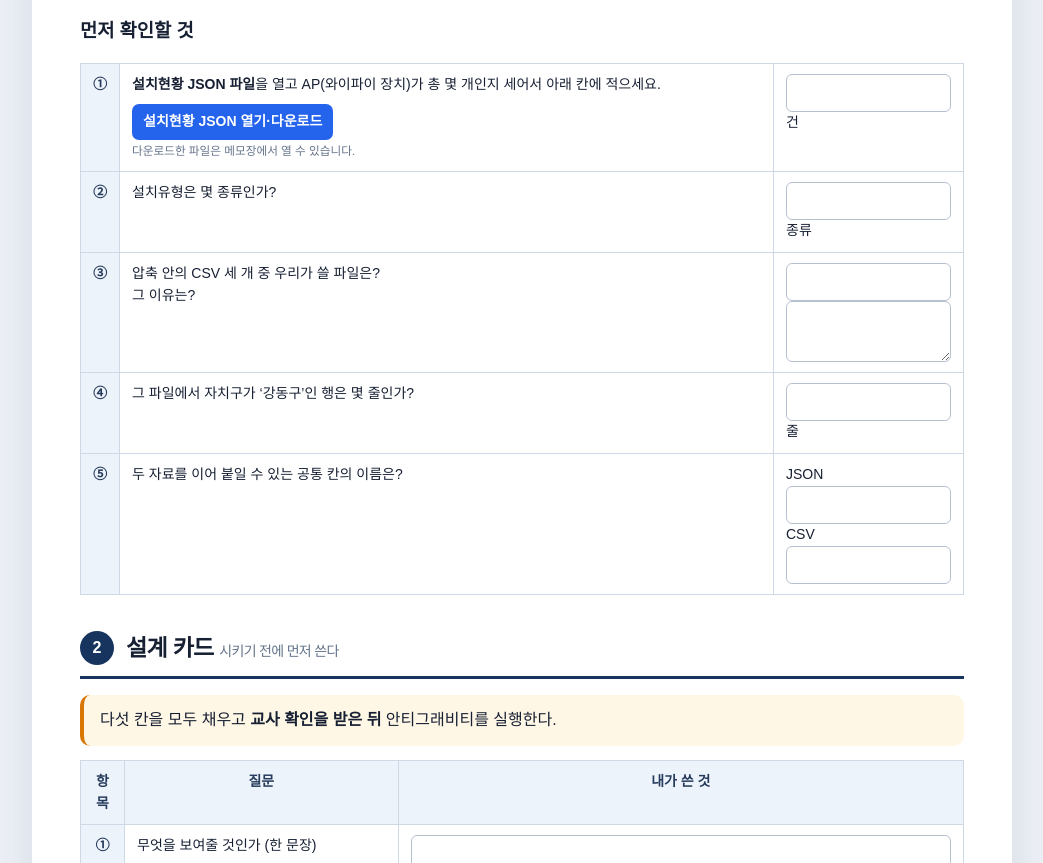
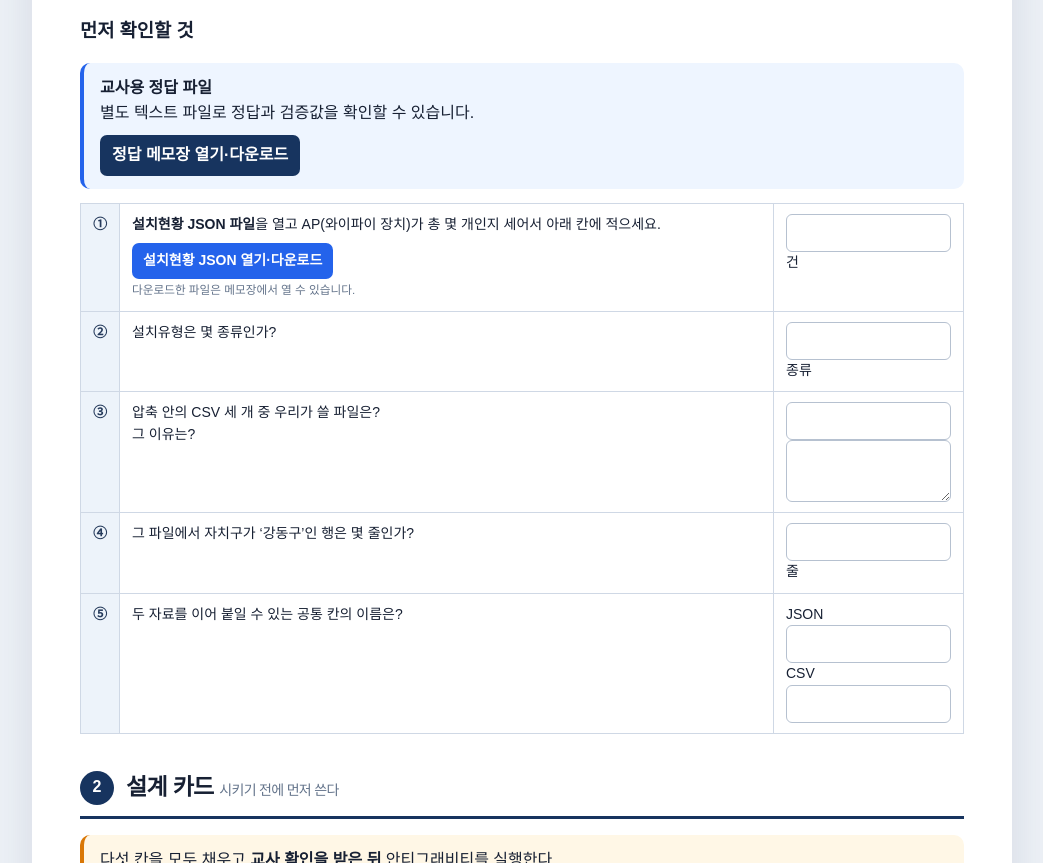
Before and after one commit to shinekim0486/network-programming-open-class, a plain HTML site: page worksheet.html in a window 1280 px wide. Shown: the part 1223-2086 px from the top of the page, without its empty margins (118-1161 px from the left). Drawn offline with Linux system fonts and the light colour scheme.

Commit message:
실습 정답 메모장 파일 추가

```diff
--- a/worksheet.html
+++ b/worksheet.html
@@ -31,7 +31,7 @@ WF201103,강동구,3155.4433001
 GD130050,강동구,1233.1168773
 WF201101,강동구,1142.5172677
 ...</pre></div></div>
-<h3>먼저 확인할 것</h3><table><tbody><tr><th style="width:36px">①</th><td><strong>설치현황 JSON 파일</strong>을 열고 AP(와이파이 장치)가 총 몇 개인지 세어서 아래 칸에 적으세요.<br><a href="gangdong-wifi-installation.json" target="_blank" download style="display:inline-block;margin-top:8px;padding:7px 11px;border-radius:7px;background:#2463eb;color:#fff;text-decoration:none;font-weight:800">설치현황 JSON 열기·다운로드</a><br><small style="color:#64748b">다운로드한 파일은 메모장에서 열 수 있습니다.</small></td><td style="width:190px"><input class="blank line" data-save aria-label="AP 건수"> 건</td></tr><tr><th>②</th><td>설치유형은 몇 종류인가?</td><td><input class="blank line" data-save aria-label="설치유형 수"> 종류</td></tr><tr><th>③</th><td>압축 안의 CSV 세 개 중 우리가 쓸 파일은?<br>그 이유는?</td><td><input class="blank line" data-save aria-label="사용할 CSV"><textarea class="blank" data-save aria-label="CSV 선택 이유"></textarea></td></tr><tr><th>④</th><td>그 파일에서 자치구가 ‘강동구’인 행은 몇 줄인가?</td><td><input class="blank line" data-save aria-label="강동구 행 수"> 줄</td></tr><tr><th>⑤</th><td>두 자료를 이어 붙일 수 있는 공통 칸의 이름은?</td><td>JSON <input class="blank line" data-save aria-label="JSON 공통 칸">CSV <input class="blank line" data-save aria-label="CSV 공통 칸"></td></tr></tbody></table>
+<h3>먼저 확인할 것</h3><div class="tip"><strong>교사용 정답 파일</strong><br>별도 텍스트 파일로 정답과 검증값을 확인할 수 있습니다.<br><a href="answer-key.txt" target="_blank" download style="display:inline-block;margin-top:9px;padding:8px 12px;border-radius:7px;background:#17345f;color:#fff;text-decoration:none;font-weight:800">정답 메모장 열기·다운로드</a></div><table><tbody><tr><th style="width:36px">①</th><td><strong>설치현황 JSON 파일</strong>을 열고 AP(와이파이 장치)가 총 몇 개인지 세어서 아래 칸에 적으세요.<br><a href="gangdong-wifi-installation.json" target="_blank" download style="display:inline-block;margin-top:8px;padding:7px 11px;border-radius:7px;background:#2463eb;color:#fff;text-decoration:none;font-weight:800">설치현황 JSON 열기·다운로드</a><br><small style="color:#64748b">다운로드한 파일은 메모장에서 열 수 있습니다.</small></td><td style="width:190px"><input class="blank line" data-save aria-label="AP 건수"> 건</td></tr><tr><th>②</th><td>설치유형은 몇 종류인가?</td><td><input class="blank line" data-save aria-label="설치유형 수"> 종류</td></tr><tr><th>③</th><td>압축 안의 CSV 세 개 중 우리가 쓸 파일은?<br>그 이유는?</td><td><input class="blank line" data-save aria-label="사용할 CSV"><textarea class="blank" data-save aria-label="CSV 선택 이유"></textarea></td></tr><tr><th>④</th><td>그 파일에서 자치구가 ‘강동구’인 행은 몇 줄인가?</td><td><input class="blank line" data-save aria-label="강동구 행 수"> 줄</td></tr><tr><th>⑤</th><td>두 자료를 이어 붙일 수 있는 공통 칸의 이름은?</td><td>JSON <input class="blank line" data-save aria-label="JSON 공통 칸">CSV <input class="blank line" data-save aria-label="CSV 공통 칸"></td></tr></tbody></table>
 </section>
 
 <section class="step pagebreak"><div class="step-title"><span class="num">2</span><h2>설계 카드 <span class="subtitle">시키기 전에 먼저 쓴다</span></h2></div><div class="warning">다섯 칸을 모두 채우고 <strong>교사 확인을 받은 뒤</strong> 안티그래비티를 실행한다.</div>
```
Also changed, not shown: answer-key.txt (added).
